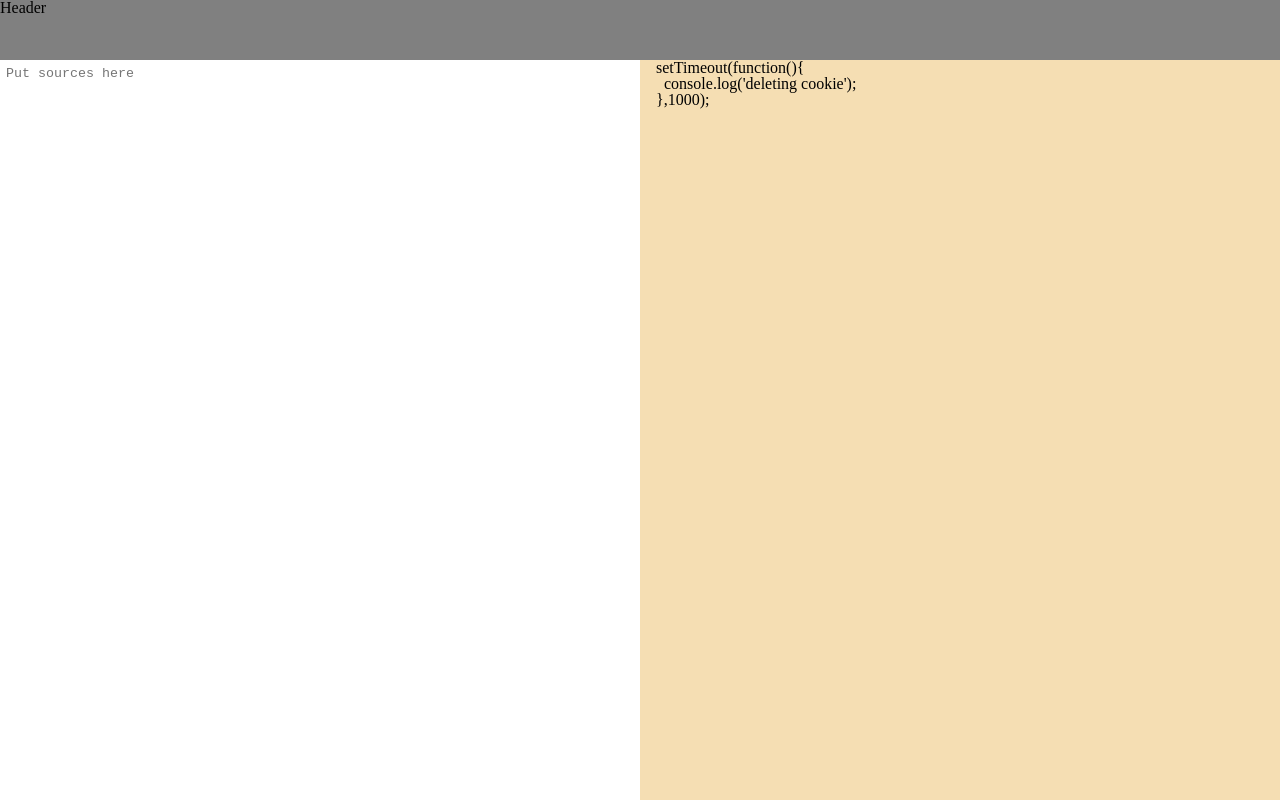
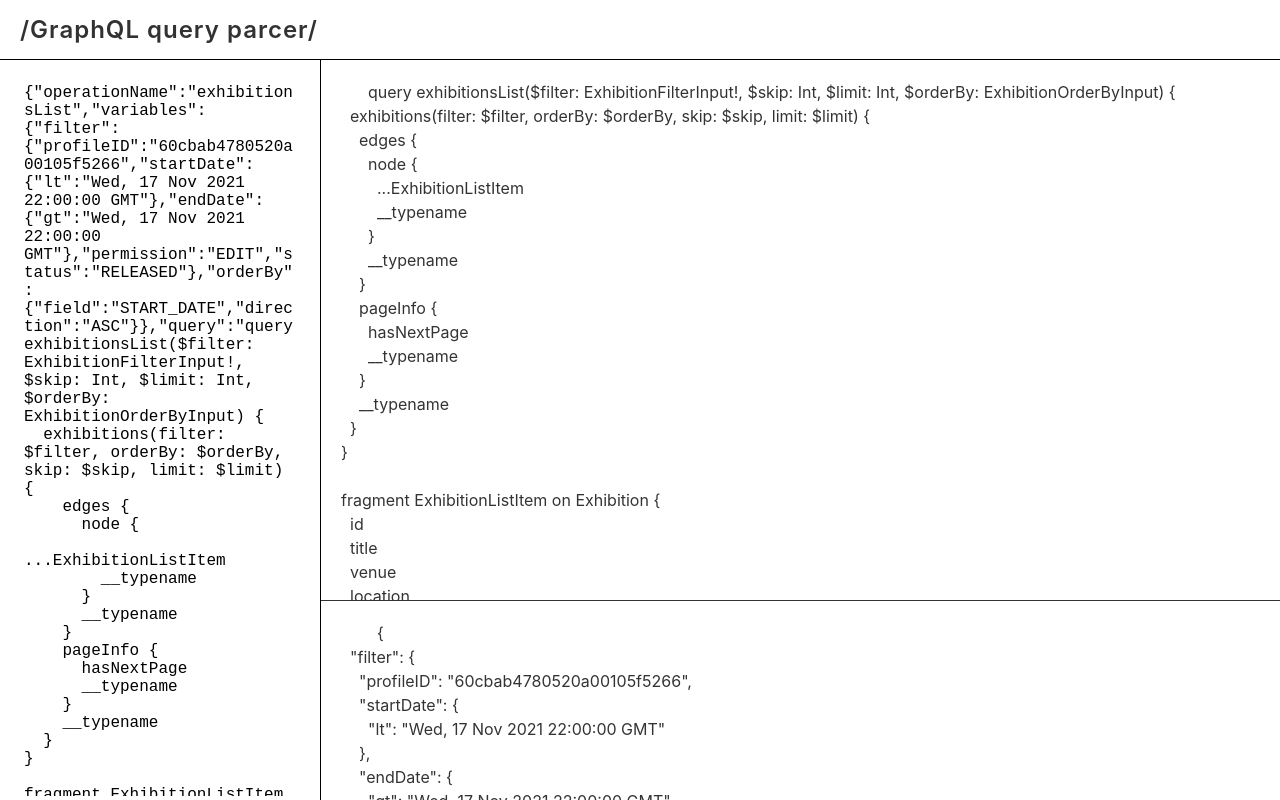
Before and after one commit to vladagurets/graphql-request-parser, a Svelte app: page / in a window 1280 px wide. Built offline with nearby package versions, Linux system fonts and the light colour scheme.

Commit message:
feat: base logic

```diff
--- a/package.json
+++ b/package.json
@@ -17,5 +17,8 @@
     "parcel-bundler": "^1.12.5",
     "parcel-plugin-svelte": "^4.0.9",
     "svelte": "^3.44.1"
+  },
+  "dependencies": {
+    "graphql": "^16.0.1"
   }
 }
--- a/src/components/FormattedInput.svelte
+++ b/src/components/FormattedInput.svelte
@@ -1,19 +1,93 @@
 <script>
-  const code = `
-  <pre class="prettyprint lang-js">
-    setTimeout(function(){
-      console.log('deleting cookie');
-    },1000);
-  </pre>
-  `
+  import { sourceQuery } from '../stores.js';
+  import { debounce } from '../utils.js';
+  import { parse, print } from 'graphql'
+
+  const IS_LOADING_MESSAGE = 'Loading...'
+
+  let code = ' ';
+  let variables = null;
+
+  let isLoading = false;
+  let error = null;
+
+  const debouncedUpdate = debounce(value => {
+    if (value) {
+      try {
+        const parsedString = JSON.parse(value.replaceAll('\n', ''))
+
+        code = print(parse(parsedString.query))
+        variables = JSON.stringify(parsedString.variables, null, 2)
+      } catch (e) {
+        error = 'Can\'t parce input :('
+      } finally {
+        isLoading = false
+      }
+    }
+  }, 500)
+
+  sourceQuery.subscribe(value => {
+    if (value) {
+      error = null
+      isLoading = true
+    }
+    debouncedUpdate(value)
+  });
 </script>
 
 <style>
-  div {
+  pre {
+    overflow-y: auto;
+    white-space: pre-wrap;
+    line-height: 1.5;
+    opacity: .8;
+  }
+
+  span {
+    font-size: 20px;
+    opacity: .7;
+  }
+
+  .content, .message {
+    height: 100%;
+    /* padding: 20px; */
+  }
+
+  .content {
+    display: flex;
+    flex-direction: column;
+  }
+
+  .variables {
     flex: 1;
+    border-top: 1px solid black;
+    min-height: 200px;
+  }
+
+  .code, .variables {
+    padding: 20px;
+  }
+
+  .message {
+    display: flex;
+    align-items: center;
+    justify-content: center;
   }
 </style>
 
-<div>
-  {@html code}
-</div>
+{#if !isLoading && !error && code}
+  <div class="content">
+    <pre class="code">
+      {@html code}
+    </pre>
+    {#if variables}
+      <pre class="variables">
+        {@html variables}
+      </pre>
+    {/if}
+  </div>
+{:else}
+  <div class="message">
+    <span>{error || IS_LOADING_MESSAGE}</span>
+  </div>
+{/if}
--- a/src/components/Header.svelte
+++ b/src/components/Header.svelte
@@ -3,8 +3,21 @@
 </script>
 
 <style>
+  header {
+    height: 100%;
+    display: flex;
+    align-items: center;
+    padding: 0 20px;
+    letter-spacing: 1px;
+  }
+
+  h1 {
+    font-size: 1.5em;
+    font-weight: 600;
+    opacity: .8;
+  }
 </style>
 
 <header>
-  Header
+  <h1>/GraphQL query parcer/</h1>
 </header>
--- a/src/components/SourceInput.svelte
+++ b/src/components/SourceInput.svelte
@@ -1,19 +1,21 @@
 <script>
-
+  import { sourceQuery } from '../stores.js';
 </script>
 
 <style>
   textarea {
+    border-radius: 0;
+    border: 4px solid transparent;
+    font-size: 16px;
+    height: 100%;
+    outline: none;
+    padding: 20px;
+    resize: none;
     width: 100%;
-    height: 100%;
-    border: 4px solid transparent;
-    border-radius: 0;
-    outline: none;
-    resize: none;
   }
   textarea:focus {
     border-color: lightskyblue;
   }
 </style>
 
-<textarea placeholder="Put sources here"/>
+<textarea bind:value={$sourceQuery} placeholder="Put sources here"/>
--- a/src/index.css
+++ b/src/index.css
@@ -9,11 +9,12 @@ body, #app {
   width: 100vw;
   height: 100vh;
   overflow: hidden;
+  font-family: -apple-system, BlinkMacSystemFont, 'Segoe UI', Roboto, Oxygen, Ubuntu, Cantarell, 'Open Sans', 'Helvetica Neue', sans-serif;
 }
 
 #app {
   display: grid;
-  grid-template-columns: 1fr 1fr;
+  grid-template-columns: 25% 1fr;
   grid-template-rows: 60px 1fr;
   gap: 0px 0px;
   grid-template-areas:
@@ -21,7 +22,19 @@ body, #app {
     "content-source content-formatted"
 }
 
-.content-source { grid-area: content-source; }
-.content-formatted { grid-area: content-formatted; background-color: wheat; }
 
-.header { grid-area: header; background-color: gray; }
+.header {
+  grid-area: header;
+  border-bottom: 1px solid black;
+}
+
+.content-source {
+  grid-area: content-source;
+  overflow: hidden;
+}
+
+.content-formatted {
+  grid-area: content-formatted;
+  overflow: hidden;
+  border-left: 1px solid black;
+}
--- a/src/index.html
+++ b/src/index.html
@@ -7,8 +7,6 @@
     <title>Parcel Plugin Svelte Example</title>
 
     <link rel="stylesheet" href="index.css">
-    <script src="https://cdn.jsdelivr.net/gh/google/code-prettify@master/loader/run_prettify.js"></script>
-
   </head>
   <body>
     <div id="app"></div>
--- a/src/main.js
+++ b/src/main.js
@@ -1,8 +1,5 @@
-import App from './App.svelte';
+import App from './App.svelte'
 
 new App({
-  target: document.getElementById('app'),
-  props: {
-    name: 'world'
-  }
-});
+  target: document.getElementById('app')
+})
--- /dev/null
+++ b/src/stores.js
@@ -0,0 +1,5 @@
+import { writable } from 'svelte/store'
+
+const DEFAULT_VALUE = '{"operationName":"exhibitionsList","variables":{"filter":{"profileID":"60cbab4780520a00105f5266","startDate":{"lt":"Wed, 17 Nov 2021 22:00:00 GMT"},"endDate":{"gt":"Wed, 17 Nov 2021 22:00:00 GMT"},"permission":"EDIT","status":"RELEASED"},"orderBy":{"field":"START_DATE","direction":"ASC"}},"query":"query exhibitionsList($filter: ExhibitionFilterInput!, $skip: Int, $limit: Int, $orderBy: ExhibitionOrderByInput) {\n  exhibitions(filter: $filter, orderBy: $orderBy, skip: $skip, limit: $limit) {\n    edges {\n      node {\n        ...ExhibitionListItem\n        __typename\n      }\n      __typename\n    }\n    pageInfo {\n      hasNextPage\n      __typename\n    }\n    __typename\n  }\n}\n\nfragment ExhibitionListItem on Exhibition {\n  id\n  title\n  venue\n  location\n  startDate {\n    date\n    mask\n    __typename\n  }\n  endDate {\n    date\n    mask\n    __typename\n  }\n  status\n  artists {\n    ...ExhibitionArtistShortInfo\n    __typename\n  }\n  banner {\n    url\n    __typename\n  }\n  __typename\n}\n\nfragment ExhibitionArtistShortInfo on ExhibitionParticipant {\n  artist {\n    ... on ArtistPublicProfile {\n      id\n      fullname\n      __typename\n    }\n    ... on GhostArtistPublicProfile {\n      id\n      fullname\n      __typename\n    }\n    ... on ExhibitionParticipantCustomArtist {\n      id\n      fullname\n      __typename\n    }\n    __typename\n  }\n  __typename\n}\n"}'
+
+export const sourceQuery = writable(DEFAULT_VALUE)
--- /dev/null
+++ b/src/utils.js
@@ -0,0 +1,7 @@
+export function debounce (func, timeout) {
+  let timer
+  return (...args) => {
+    clearTimeout(timer)
+    timer = setTimeout(() => { func.apply(this, args) }, timeout)
+  }
+}
```
Also changed, not shown: 1 other file (tests, documents, lock files or other folders).
